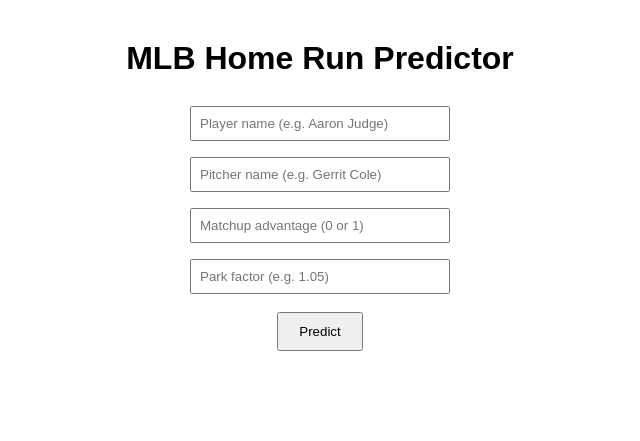
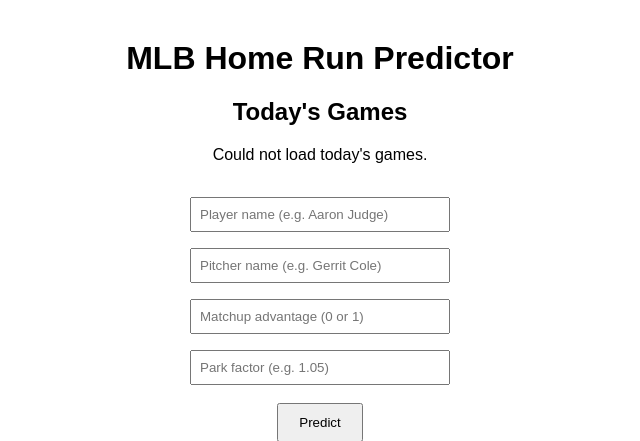
Before and after one commit to royalss-code/Derby, a Flask app: page / in a window 1280 px wide. Shown: the top 441 px of the page, without its empty margins (320-960 px from the left). Run offline with Flask 3, Linux system fonts and the light colour scheme; data that the repository does not hold is empty; parts of the project's set-up code (start-up, migrations or seed data) failed here and were passed over.

Commit message:
Update index.html

```diff
--- a/templates/index.html
+++ b/templates/index.html
@@ -12,7 +12,16 @@
 </head>
 <body>
     <h1>MLB Home Run Predictor</h1>
-
+<h2>Today's Games</h2>
+{% if games %}
+    <div style="margin-bottom: 25px;">
+        {% for game in games %}
+            <div>{{ game.label }}</div>
+        {% endfor %}
+    </div>
+{% else %}
+    <div style="margin-bottom: 25px;">Could not load today's games.</div>
+{% endif %}
     <form method="POST">
         <div>
             <input name="player_name" placeholder="Player name (e.g. Aaron Judge)" required>
```
